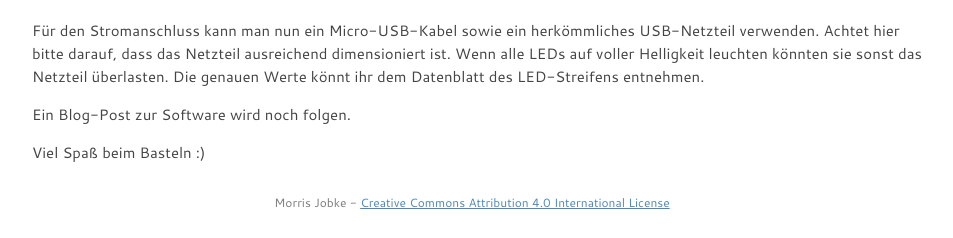
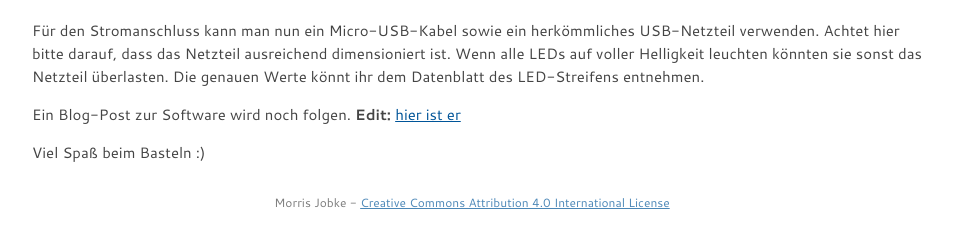
Before and after one commit to MorrisJobke/morrisjobke.github.io, a Jekyll site: the page built from _posts/2020-03-19-word-clock-hardware.md, in a window 1280 px wide and 900 px high, scrolled down 9438 px. Shown: the part 659-897 px from the top of the window, without its empty margins (168-1121 px from the left). Built offline with Jekyll 4.4.1, drawn with Linux system fonts in a browser that asks for light colours.

Commit message:
Add link to software post
Signed-off-by: Morris Jobke <hey@morrisjobke.de>

```diff
--- a/_posts/2020-03-19-word-clock-hardware.md
+++ b/_posts/2020-03-19-word-clock-hardware.md
@@ -81,6 +81,6 @@ Den Mikrocontroller sowie das USB-Breakout-Board habe ich auf die Rückseite des
 
 Für den Stromanschluss kann man nun ein Micro-USB-Kabel sowie ein herkömmliches USB-Netzteil verwenden. Achtet hier bitte darauf, dass das Netzteil ausreichend dimensioniert ist. Wenn alle LEDs auf voller Helligkeit leuchten könnten sie sonst das Netzteil überlasten. Die genauen Werte könnt ihr dem Datenblatt des LED-Streifens entnehmen.
 
-Ein Blog-Post zur Software wird noch folgen.
+Ein Blog-Post zur Software wird noch folgen. **Edit:** [hier ist er](/2020/03/20/word-clock-software/)
 
 Viel Spaß beim Basteln :)
```
